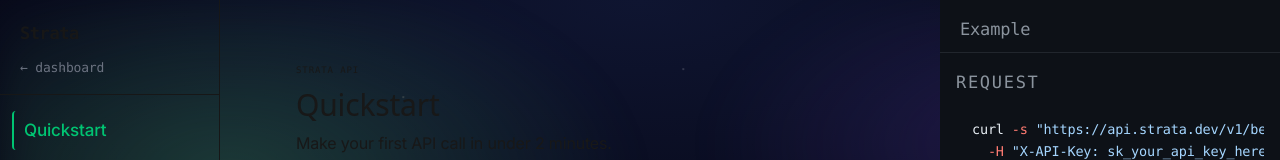
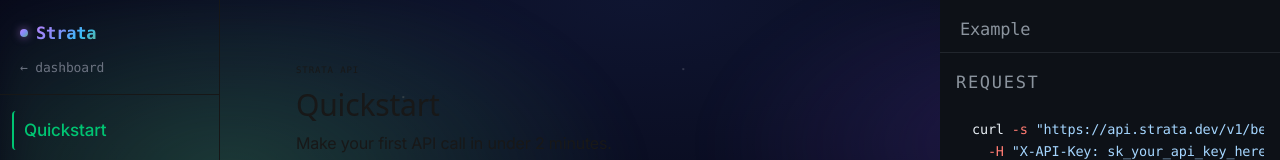
Before and after one commit to PThrower/Strata, a Next.js app: page /docs in a window 1280 px wide. Shown: the top 160 px of the page. Built offline with nearby package versions, Linux system fonts and the light colour scheme.

Commit message:
feat: nebula gradient wordmark on dashboard and docs sidebars
Both "Strata" logos now use a purple→indigo→sky→emerald gradient
and link back to the home page.

Co-Authored-By: Claude Sonnet 4.6 <noreply@anthropic.com>

```diff
--- a/app/dashboard/layout.tsx
+++ b/app/dashboard/layout.tsx
@@ -1,3 +1,4 @@
+import Link from 'next/link'
 import { createUserClient } from '@/lib/supabase-server'
 import SidebarNav from './_components/sidebar-nav'
 import { signoutAction } from '@/app/actions/auth'
@@ -15,10 +16,26 @@ export default async function DashboardLayout({
   return (
     <div className="flex h-screen overflow-hidden">
       <aside className="w-[220px] shrink-0 flex flex-col border-r border-border bg-white dark:bg-zinc-900 px-4 py-6">
-        <div className="flex items-center gap-2 px-3">
-          <span className="text-[#1D9E75] text-lg leading-none">●</span>
-          <span className="font-serif font-semibold text-lg">Strata</span>
-        </div>
+        <Link href="/" className="flex items-center gap-2 px-3 no-underline group" style={{ textDecoration: 'none' }}>
+          <span style={{
+            width: 8, height: 8, borderRadius: '50%', flexShrink: 0,
+            background: 'linear-gradient(135deg, #c084fc, #818cf8, #5fb085)',
+            boxShadow: '0 0 8px rgba(192,132,252,0.6)',
+            display: 'inline-block',
+          }} />
+          <span style={{
+            fontFamily: 'var(--font-serif)',
+            fontWeight: 600,
+            fontSize: 18,
+            background: 'linear-gradient(135deg, #c084fc 0%, #818cf8 40%, #38bdf8 70%, #5fb085 100%)',
+            WebkitBackgroundClip: 'text',
+            backgroundClip: 'text',
+            WebkitTextFillColor: 'transparent',
+            letterSpacing: '0.01em',
+          }}>
+            Strata
+          </span>
+        </Link>
 
         <SidebarNav isAdmin={user?.email === process.env.ADMIN_EMAIL} />
 
--- a/app/docs/page.tsx
+++ b/app/docs/page.tsx
@@ -660,8 +660,25 @@ export default function DocsPage() {
         style={{ width: 220 }}
       >
         <div className="p-5 pb-4 border-b border-[--border]">
-          <Link href="/" className="font-mono text-[17px] font-semibold tracking-tight text-[--foreground] hover:opacity-80 transition-opacity">
-            Strata
+          <Link href="/" className="flex items-center gap-2 no-underline" style={{ textDecoration: 'none' }}>
+            <span style={{
+              width: 8, height: 8, borderRadius: '50%', flexShrink: 0,
+              background: 'linear-gradient(135deg, #c084fc, #818cf8, #5fb085)',
+              boxShadow: '0 0 8px rgba(192,132,252,0.6)',
+              display: 'inline-block',
+            }} />
+            <span style={{
+              fontFamily: 'var(--font-mono)',
+              fontWeight: 600,
+              fontSize: 17,
+              letterSpacing: '-0.01em',
+              background: 'linear-gradient(135deg, #c084fc 0%, #818cf8 40%, #38bdf8 70%, #5fb085 100%)',
+              WebkitBackgroundClip: 'text',
+              backgroundClip: 'text',
+              WebkitTextFillColor: 'transparent',
+            }}>
+              Strata
+            </span>
           </Link>
           <Link
             href="/dashboard"
```
